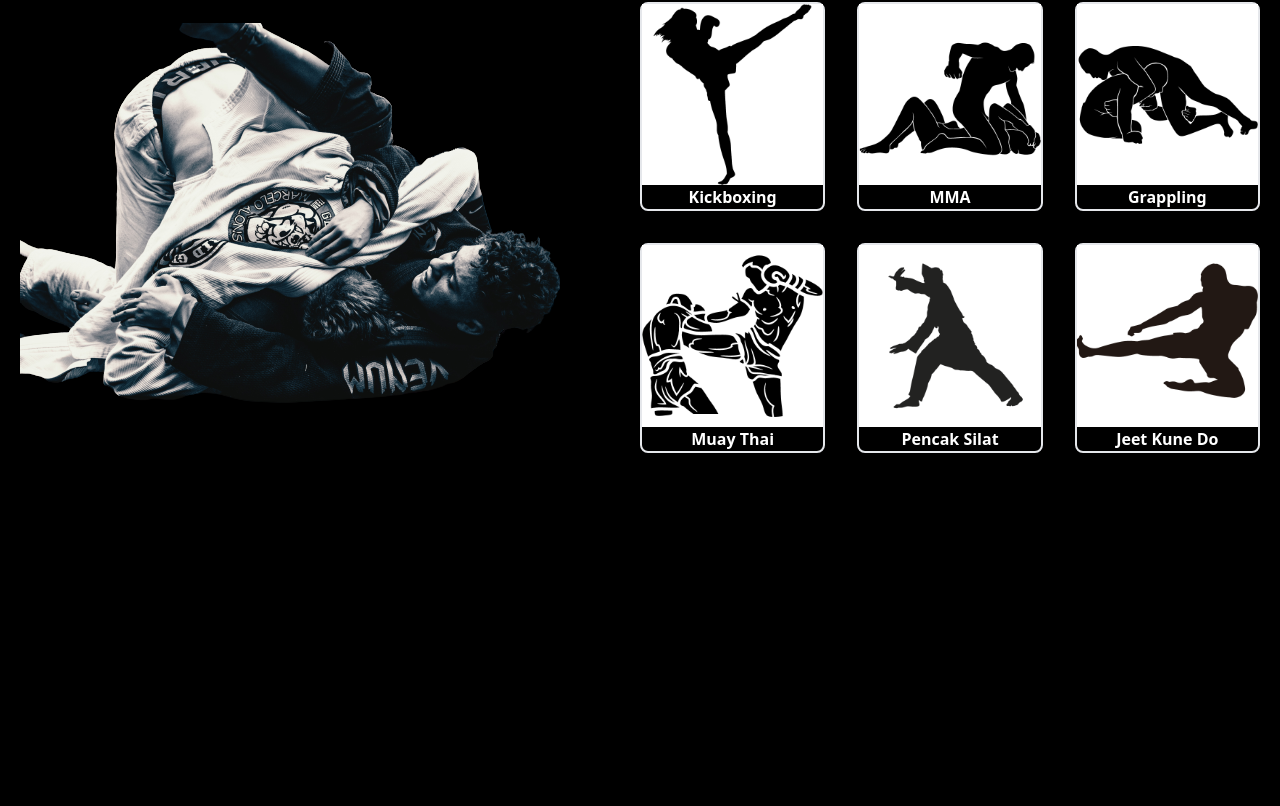
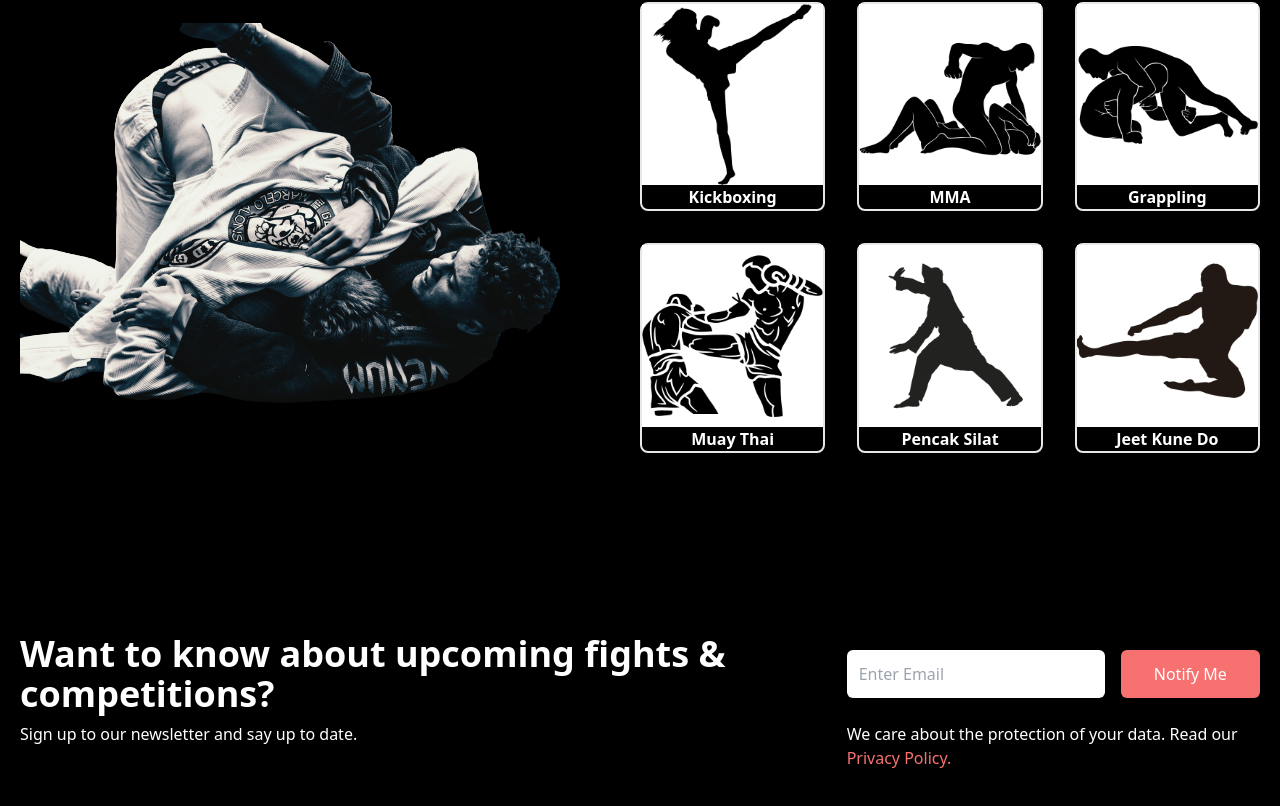
Before and after one commit to vietthom/stand-strong-mma, a Next.js app: page / in a window 1280 px wide. Shown: the part 1182-1988 px from the top of the page. Before the commit the page ends 1728 px from the top, so only its background shows below. Built offline with nearby package versions, Linux system fonts and the light colour scheme.

Commit message:
Add Newsletter component

```diff
--- /dev/null
+++ b/components/Newsletter.js
@@ -0,0 +1,23 @@
+import React from 'react'
+
+const Newsletter = () => {
+  return (
+<div className='w-full py-16 text-white px-4'>
+        <div className='max-w-[1240px] mx-auto grid lg:grid-cols-3'>
+            <div className='lg:col-span-2 my-4'>
+                <h1 className='md:text-4xl sm:text-3xl text-2xl font-bold py-2'>Want to know about upcoming fights & competitions?</h1>
+                <p>Sign up to our newsletter and say up to date.</p>
+            </div>
+            <div className='my-4'>
+                <div className='flex flex-col sm:flex-row items-center justify-between w-full'>
+                    <input className='p-3 flex w-full rounded-md text-black' type="email" placeholder='Enter Email' />
+                    <button className='bg-red-400 text-white rounded-md font-medium w-[200px] ml-4 my-6 px-6 py-3'>Notify Me</button>
+                </div>
+            <p>We care about the protection of your data. Read our <span className='text-red-400'>Privacy Policy.</span></p>
+            </div>
+        </div>
+    </div>
+  )
+}
+
+export default Newsletter
--- a/pages/index.js
+++ b/pages/index.js
@@ -1,6 +1,7 @@
 import Navbar  from "../components/Navbar"
 import Hero from "../components/Hero"
 import Services from "../components/Services"
+import Newsletter from "../components/Newsletter"
 
 export default function Home() {
   return (
@@ -8,6 +9,7 @@
       <Navbar />
       <Hero />
       <Services />
+      <Newsletter />
     </div>
   )
 }
```
